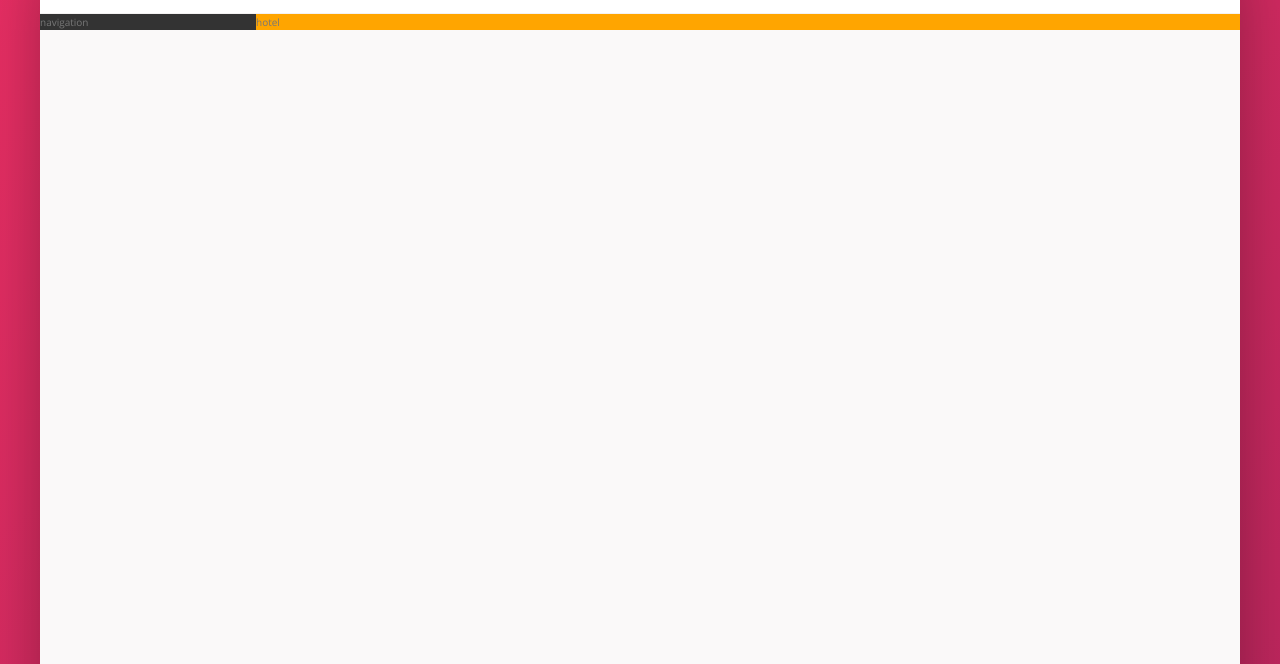
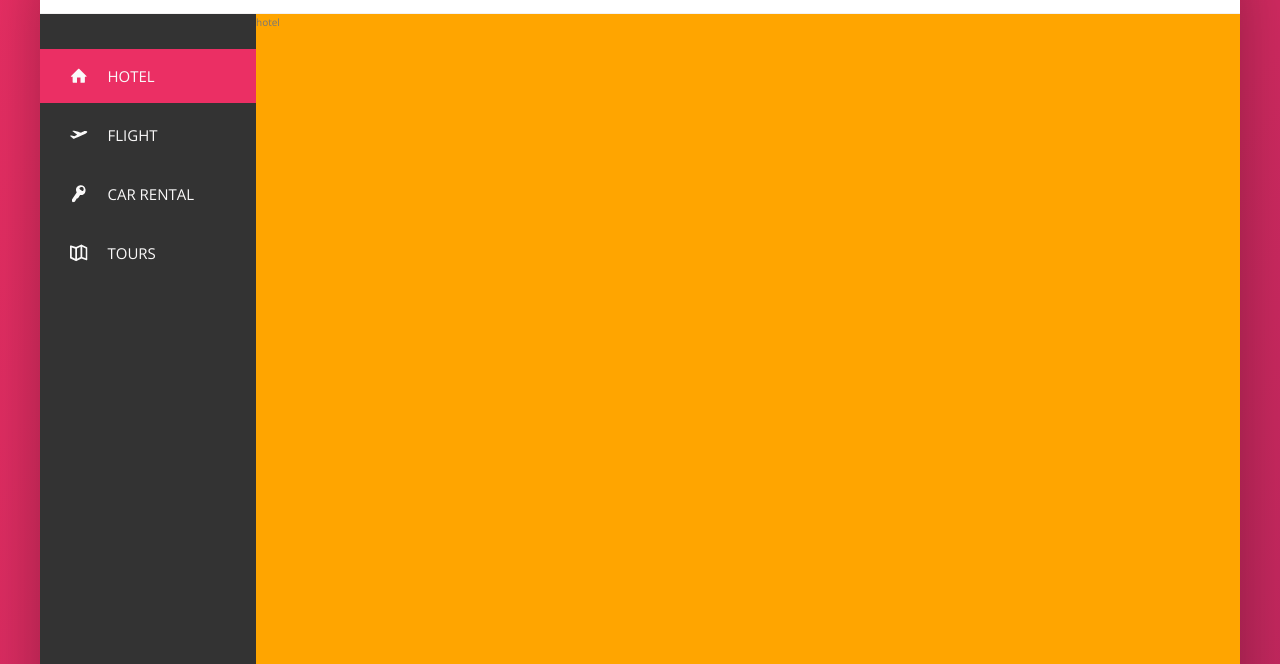
Before and after one commit to madhesca/Trillo, a website: page index.html in a window 1280 px wide. Shown: the part 136-800 px from the top of the page. Drawn offline with nearby package versions, Linux system fonts and the light colour scheme.

Commit message:
done tonight

```diff
--- a/index.html
+++ b/index.html
@@ -58,7 +58,54 @@
       </header>
 
       <div class="content">
-        <nav class="sidebar">navigation</nav>
+        <nav class="sidebar">
+          <ul class="side-nav">
+
+            <li class="side-nav__item side-nav__item--active">
+              <a href="#" class="side-nav__link">
+                <svg class="side-nav__icon">
+                  <use xlink:href=img/sprite.svg#icon-home ></use>
+                </svg>
+                <span>Hotel</span>
+              </a>
+            </li>
+
+            <li class="side-nav__item">
+              <a href="#" class="side-nav__link">
+                <svg class="side-nav__icon">
+                  <use xlink:href=img/sprite.svg#icon-aircraft-take-off ></use>
+                </svg>
+                <span>Flight</span>
+              </a>
+            </li>
+
+            <li class="side-nav__item">
+              <a href="#" class="side-nav__link">
+                <svg class="side-nav__icon">
+                  <use xlink:href=img/sprite.svg#icon-key ></use>
+                </svg>
+                <span>Car Rental</span>
+              </a>
+            </li>
+
+
+
+            <li class="side-nav__item">
+              <a href="#" class="side-nav__link">
+                <svg class="side-nav__icon">
+                  <use xlink:href=img/sprite.svg#icon-map ></use>
+                </svg>
+                <span>Tours</span>
+              </a>
+            </li>
+
+          </ul>
+
+          <div class="legal">
+            &copy; 2020 by Trillo. All Rights Reserved
+          </div>
+
+        </nav>
         <main class="hotel-view">hotel</main>
       </div>
     </div>
--- a/sass/_base.scss
+++ b/sass/_base.scss
@@ -34,15 +34,11 @@ body {
   font-family: "Open Sans", sans-serif;
   font-weight: 400;
   line-height: 1.6;
-  background-image: linear-gradient(
-    to right bottom,
-    var(--cp-primary),
-    var(--cp-primary-d)
-  );
+  background-image: linear-gradient(to right bottom, var(--cp-primary), var(--cp-primary-d));
   color: var(--gd-2);
   background-repeat: no-repeat;
   background-size: cover;
-  min-height: 100vh;
+  min-height: 150vh;
 }
 
 /*
--- a/sass/_components.scss
+++ b/sass/_components.scss
@@ -108,3 +108,68 @@
     margin-right: 1rem;
   }
 }
+
+///////////SIDE NAVIGATION///////////////
+
+.side-nav {
+  list-style: none;
+  margin-top: 3.5rem;
+  font-size: 1.5rem;
+
+  &__item {
+    position: relative;
+
+    &:not(:last-child) {
+      margin-bottom: 0.5rem;
+    }
+  }
+
+  &__item::before {
+    content: "";
+    position: absolute;
+    top: 0;
+    left: 0;
+    height: 100%;
+    width: 3px;
+    background-color: var(--cp-primary);
+    transform: scaleY(0);
+    transition: transform 0.2s, width 0.4s cubic-bezier(1, 0, 0, 1) 0.2s, background-color 0.1s;
+  }
+
+  &__item:hover::before,
+  &__item--active::before {
+    transform: scaleY(1);
+    width: 100%;
+  }
+
+  &__item:active::before {
+    background-color: var(--cp-primary-l);
+  }
+
+  &__link:link,
+  &__link:visited {
+    text-decoration: none;
+    color: var(--gl-1);
+    text-transform: uppercase;
+    display: block;
+    padding: 1.5rem 3rem;
+    position: relative;
+    z-index: 10;
+    display: flex;
+    align-items: center;
+  }
+
+  &__icon {
+    height: 1.75rem;
+    width: 1.75rem;
+    fill: currentColor;
+    margin-right: 2rem;
+  }
+}
+
+.legal {
+  font-size: 1.3rem;
+  padding: 2.5rem;
+  text-align: center;
+  color: var(--gl-4);
+}
--- a/sass/_layout.scss
+++ b/sass/_layout.scss
@@ -23,9 +23,14 @@
 .sidebar {
   background-color: var(--gd-1);
   flex: 0 0 18%;
+  display: flex;
+  flex-direction: column;
+  justify-content: space-between;
 }
 
 .hotel-view {
+  flex-grow: 1;
+  ///remove later///
+  height: 80rem;
   background-color: orange;
-  flex-grow: 1;
 }
```
Also changed, not shown: css/style.css.
